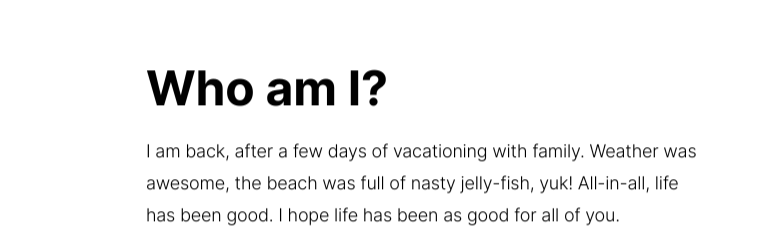
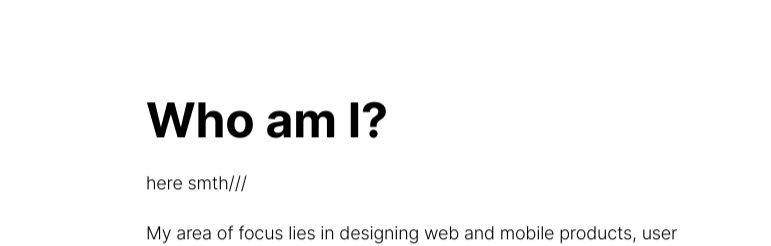
Before and after one commit to nadein/nadein.github.io, a plain HTML site: page index.html in a window 1280 px wide. Shown: the part 843-1089 px from the top of the page, 509-1280 px from the left. Drawn offline with Linux system fonts and the light colour scheme; some packages are replaced by stand-ins of ours; a web font is replaced by a local one.

Commit message:
Changes sescr

```diff
--- a/index.html
+++ b/index.html
@@ -393,7 +393,7 @@
       <div class="col-12 col-md-6 my-auto my-auto">
         <h2>Who am I?</h2>
         <p class="lead">
-          <p class="lead"> I am back, after a few days of vacationing with family. Weather was awesome, the beach was full of nasty jelly-fish, yuk! All-in-all, life has been good. I hope life has been as good for all of you. </p> <p class="lead"> My area of focus lies in designing web and mobile products, user research as well as leading of design & front-end teams. I enjoy designing and coding the UI as much as talking with users to iterate and improve the experiences that reach business goals. </p>
+          <p class="lead"> here smth/// </p> <p class="lead"> My area of focus lies in designing web and mobile products, user research as well as leading of design & front-end teams. I enjoy designing and coding the UI as much as talking with users to iterate and improve the experiences that reach business goals. </p>
         </p>
         <a
           href="https://www.linkedin.com/company/radity/"
```
